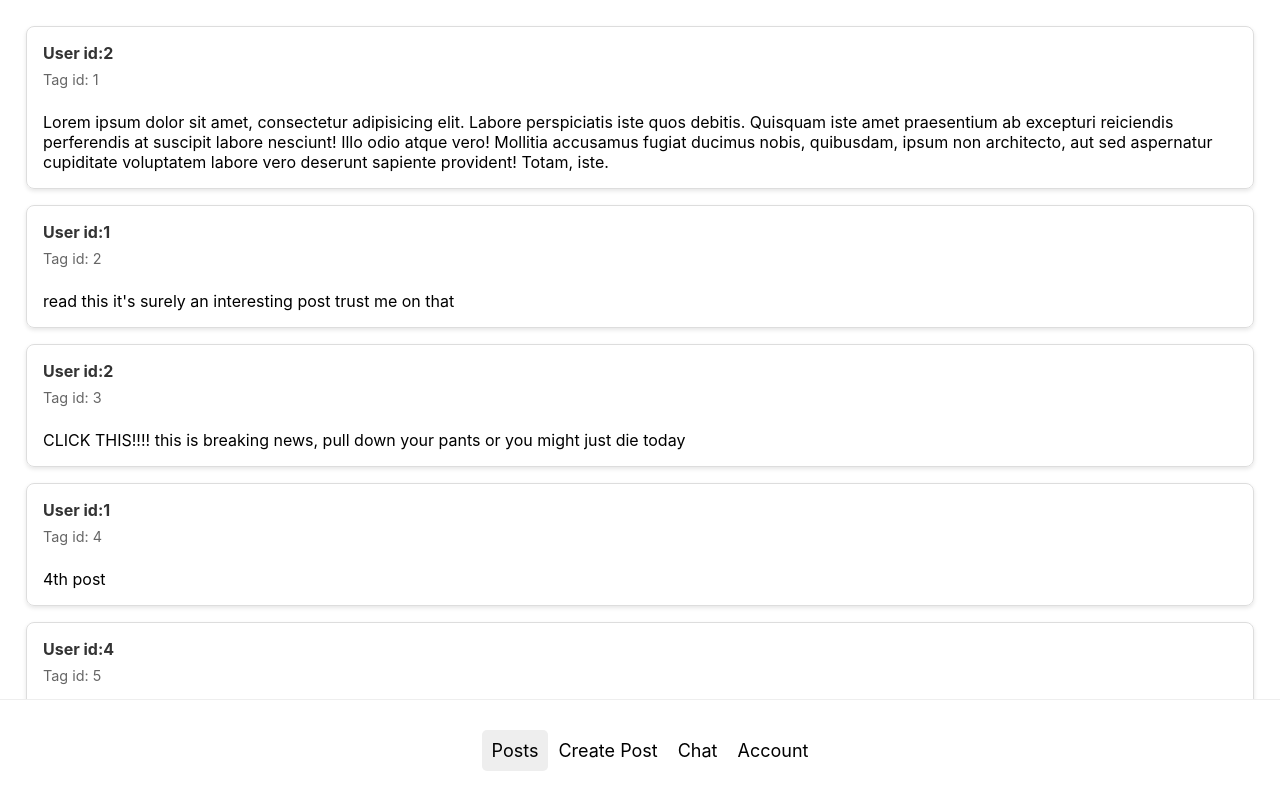
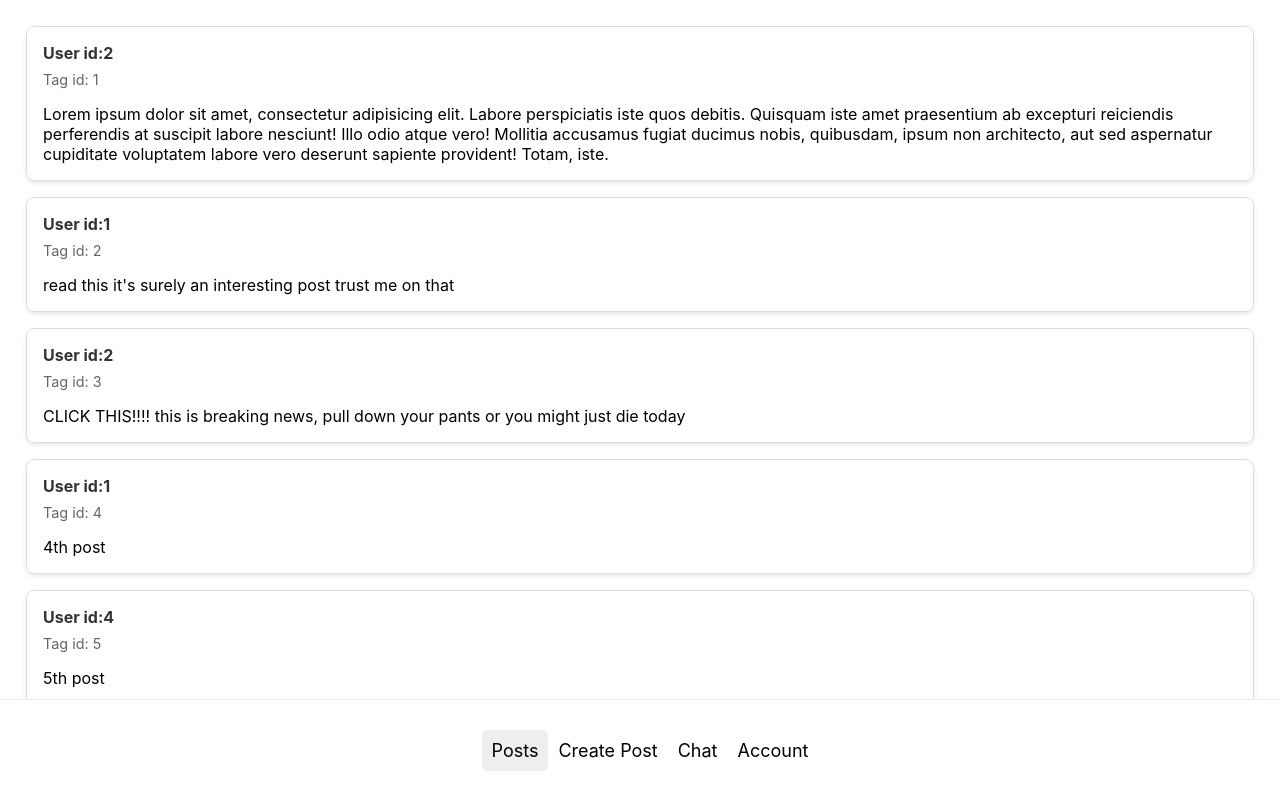
Before and after one commit to CageLJ/Stunnect, a React (Vite) app in the folder COEX-Stunnect/: page / in a window 1280 px wide. Shown: the top 810 px of the page. Built offline with nearby package versions, Linux system fonts and the light colour scheme; data requests are answered from the project's data file.

Commit message:
added posts page with a postcard that contains als the info, added individual post page (without styling) and changed the route for the individual post page

```diff
--- a/COEX-Stunnect/src/components/posts/PostCard.jsx
+++ b/COEX-Stunnect/src/components/posts/PostCard.jsx
@@ -4,6 +4,7 @@ import "./PostCard.css"
 export const PostCard = ({post}) => {
     return (
         <div className="card">
+            <Link to={`/posts/${post.id}`}>
                 <div className="infoSection">
                     <Link to={`/user/${post.custom_user_id}`} className="Postuser">
                         User id:{post.custom_user_id}
@@ -11,10 +12,9 @@ export const PostCard = ({post}) => {
                     <Link className="postTag">Tag id: {post.id}</Link>
                 </div>
                 <div className="textSection">
-                <Link to={`/posts/${post.id}`}>
                     <p>{post.text_content}</p>
+                </div>
             </Link>
-            </div>
         </div>
     )
 }
```
Lines whose indentation alone changed are shown as unchanged.
